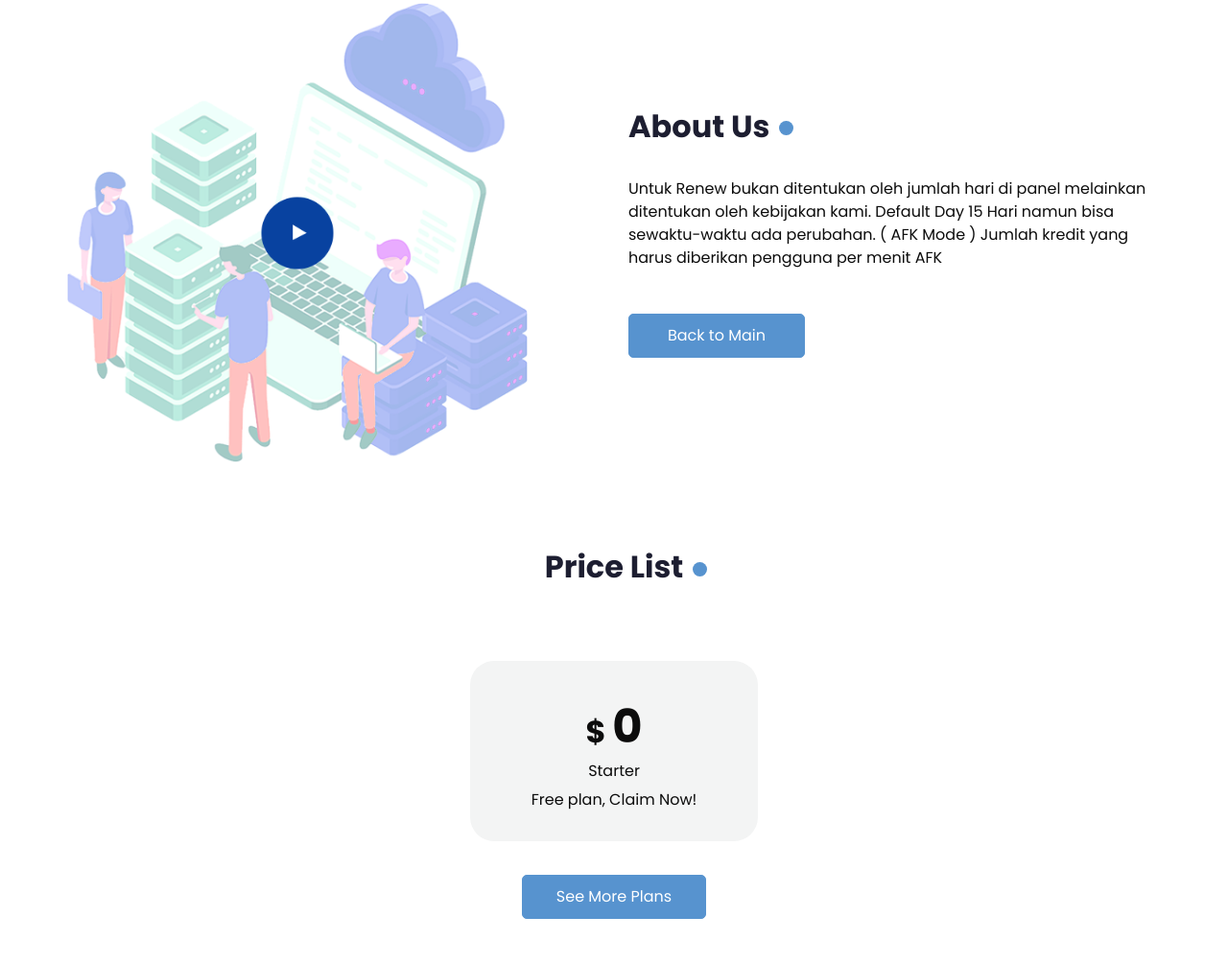
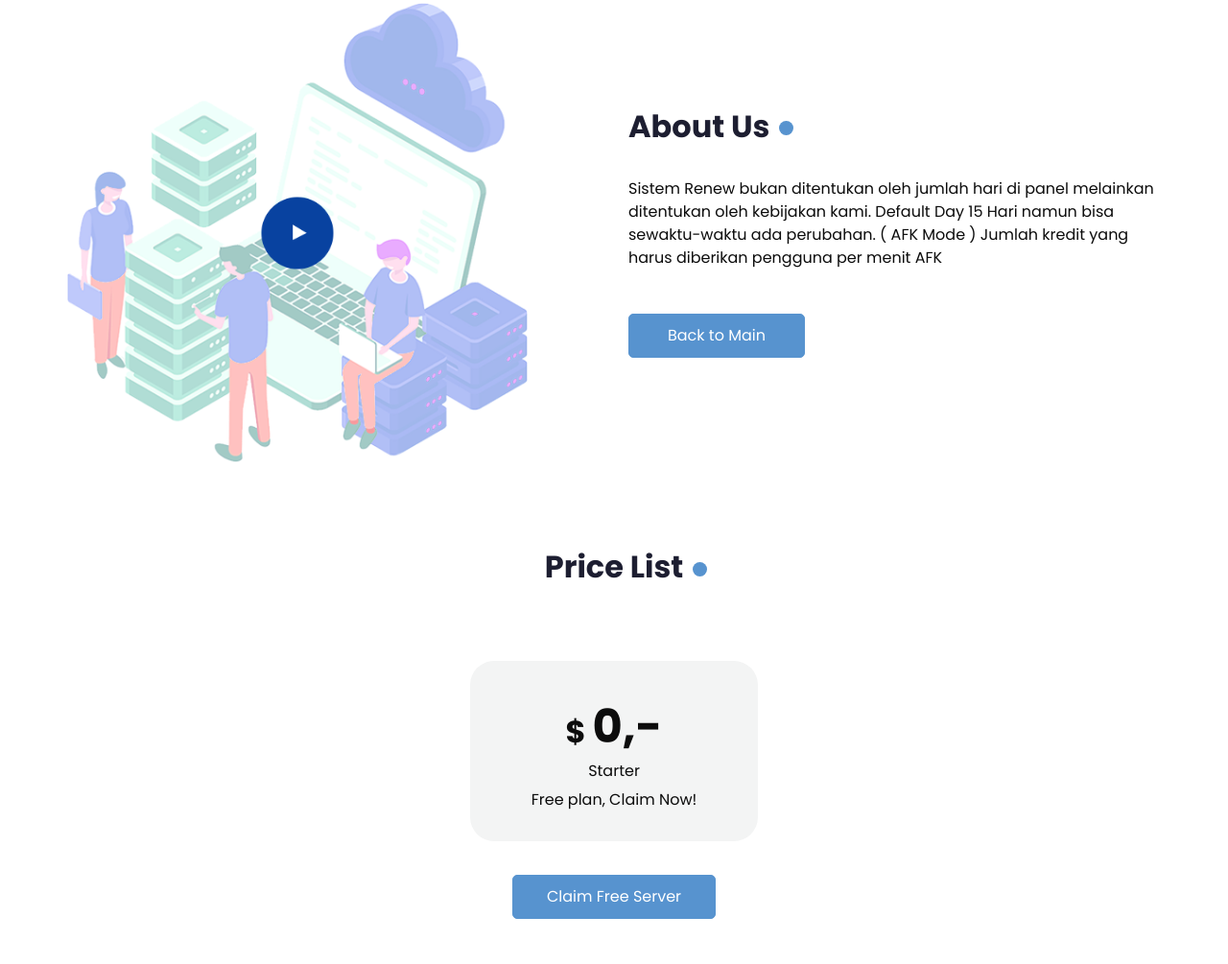
Before and after one commit to BOTCAHX/webku, a plain HTML site: page index.html in a window 1280 px wide. Shown: the part 1867-2872 px from the top of the page at 96% size. Drawn offline with Linux system fonts and the light colour scheme.

Commit message:
Update index.html

```diff
--- a/index.html
+++ b/index.html
@@ -234,7 +234,7 @@
               </h2>
             </div>
             <p>
-      Untuk Renew bukan ditentukan oleh jumlah hari di panel melainkan ditentukan oleh kebijakan kami. Default Day 15 Hari namun bisa sewaktu-waktu ada perubahan.
+      Sistem Renew bukan ditentukan oleh jumlah hari di panel melainkan ditentukan oleh kebijakan kami. Default Day 15 Hari namun bisa sewaktu-waktu ada perubahan.
        ( AFK  Mode ) Jumlah kredit yang harus diberikan pengguna per menit AFK
 
             </p>
@@ -261,7 +261,7 @@
       <div class="price_container layout_padding2">
         <div class="box">
           <div class="detail-box">
-            <h2>$ <span>0</span></h2>
+            <h2>$ <span>0,-</span></h2>
             <h6>
               Starter
             </h6>
@@ -271,7 +271,7 @@
           </div>
           <div class="btn-box">
             <a href="https://panel.botcahx.live/auth/login">
-              See More Plans
+              Claim Free Server
             </a>
 
           </div>
```
